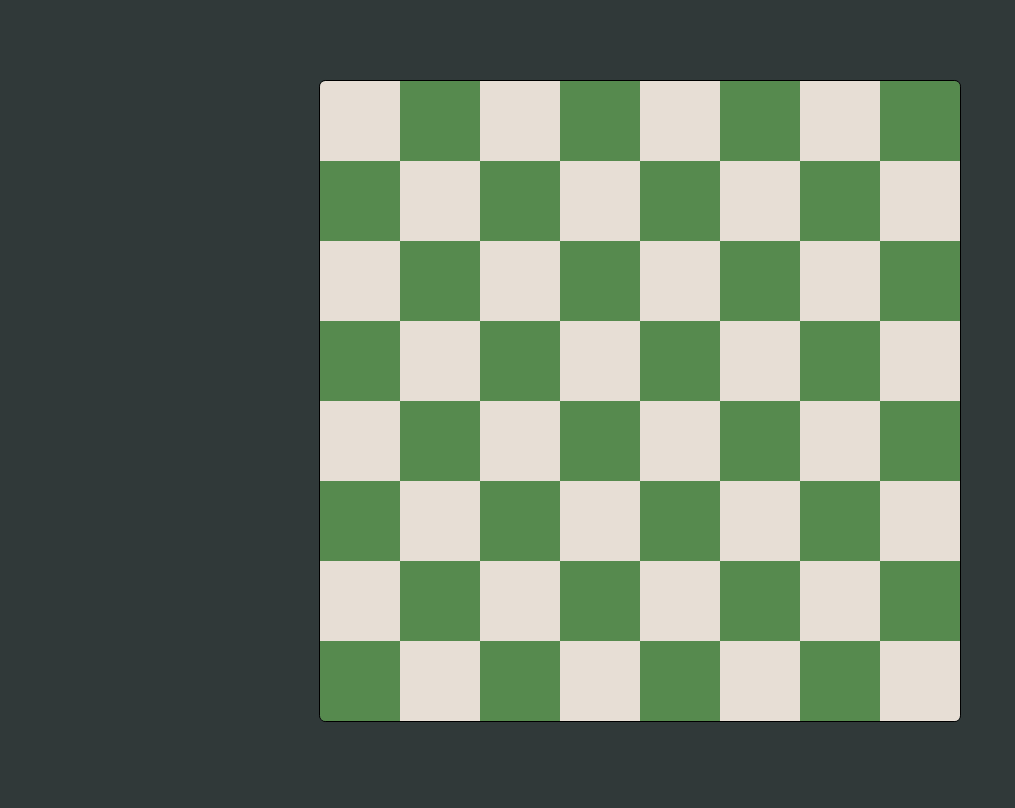
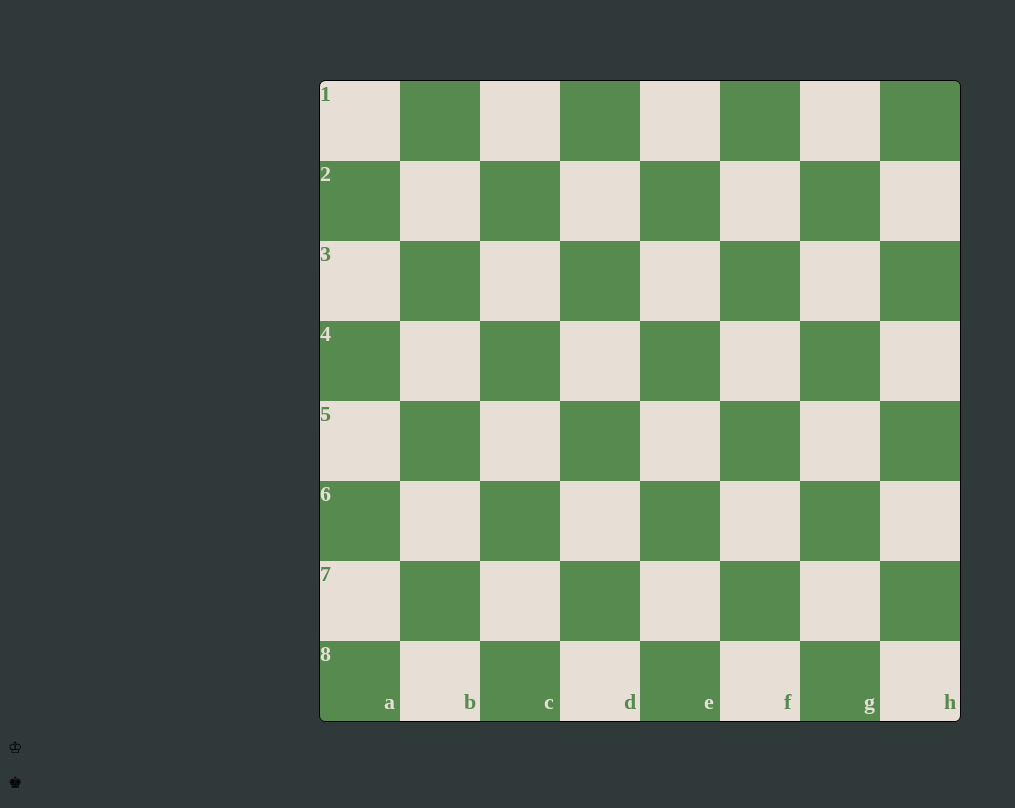
Before and after one commit to JoKrastanov/chess, a website: page index.html in a window 1280 px wide. Shown: the whole page, without its empty margins (0-1015 px from the left). Drawn offline with Linux system fonts and the light colour scheme.

Commit message:
finish board styling with files and ranks

```diff
--- a/index.html
+++ b/index.html
@@ -1,13 +1,35 @@
 <!DOCTYPE html>
 <html lang="en">
+
 <head>
   <meta charset="UTF-8" />
   <meta name="viewport" content="width=device-width, initial-scale=1.0" />
   <title>Chess</title>
   <link rel="stylesheet" href="style.css" />
 </head>
+
 <body>
   <div class="board">
+    <div class="files">
+      <p>1</p>
+      <p>2</p>
+      <p>3</p>
+      <p>4</p>
+      <p>5</p>
+      <p>6</p>
+      <p>7</p>
+      <p>8</p>
+    </div>
+    <div class="ranks">
+      <p>a</p>
+      <p>b</p>
+      <p>c</p>
+      <p>d</p>
+      <p>e</p>
+      <p>f</p>
+      <p>g</p>
+      <p>h</p>
+    </div>
     <div class="rank">
       <div class="square"></div>
       <div class="square"></div>
@@ -89,7 +111,11 @@
       <div class="square"></div>
     </div>
   </div>
+
+  <p> &#9812; </p>
+  <p> &#9818; </p>
 </body>
 
-  <script src="main.js"></script>
+<script type="module" src="./src/index.ts"></script>
+
 </html>
--- a/style.css
+++ b/style.css
@@ -1,4 +1,5 @@
 body {
+  font-family: "Montserrat";
   background-color: rgb(48, 57, 57);
 }
 
@@ -12,6 +13,7 @@ body {
   display: flex;
   flex-direction: column;
   overflow: hidden;
+  position: relative;
 }
 
 .rank {
@@ -32,3 +34,39 @@ body {
 .rank:nth-child(odd) .square:nth-child(odd) {
   background-color: rgb(231, 222, 213);
 }
+
+.files,
+.ranks {
+  position: absolute;
+  font-weight: 600;
+  font-size: 22px;
+}
+
+.files {
+  padding: 0;
+
+  p {
+    height: 10vh;
+    margin: 0;
+    color: rgb(231, 222, 213);
+  }
+
+  p:nth-child(odd) {
+    color: rgb(86, 138, 78);
+  }
+}
+
+.ranks {
+  display: flex;
+  bottom: -2vh;
+  padding-left: 8vh;
+
+  p {
+    width: 10vh;
+    color: rgb(86, 138, 78);
+  }
+
+  p:nth-child(odd) {
+    color: rgb(231, 222, 213);
+  }
+}
```
Lines whose indentation alone changed are shown as unchanged.
